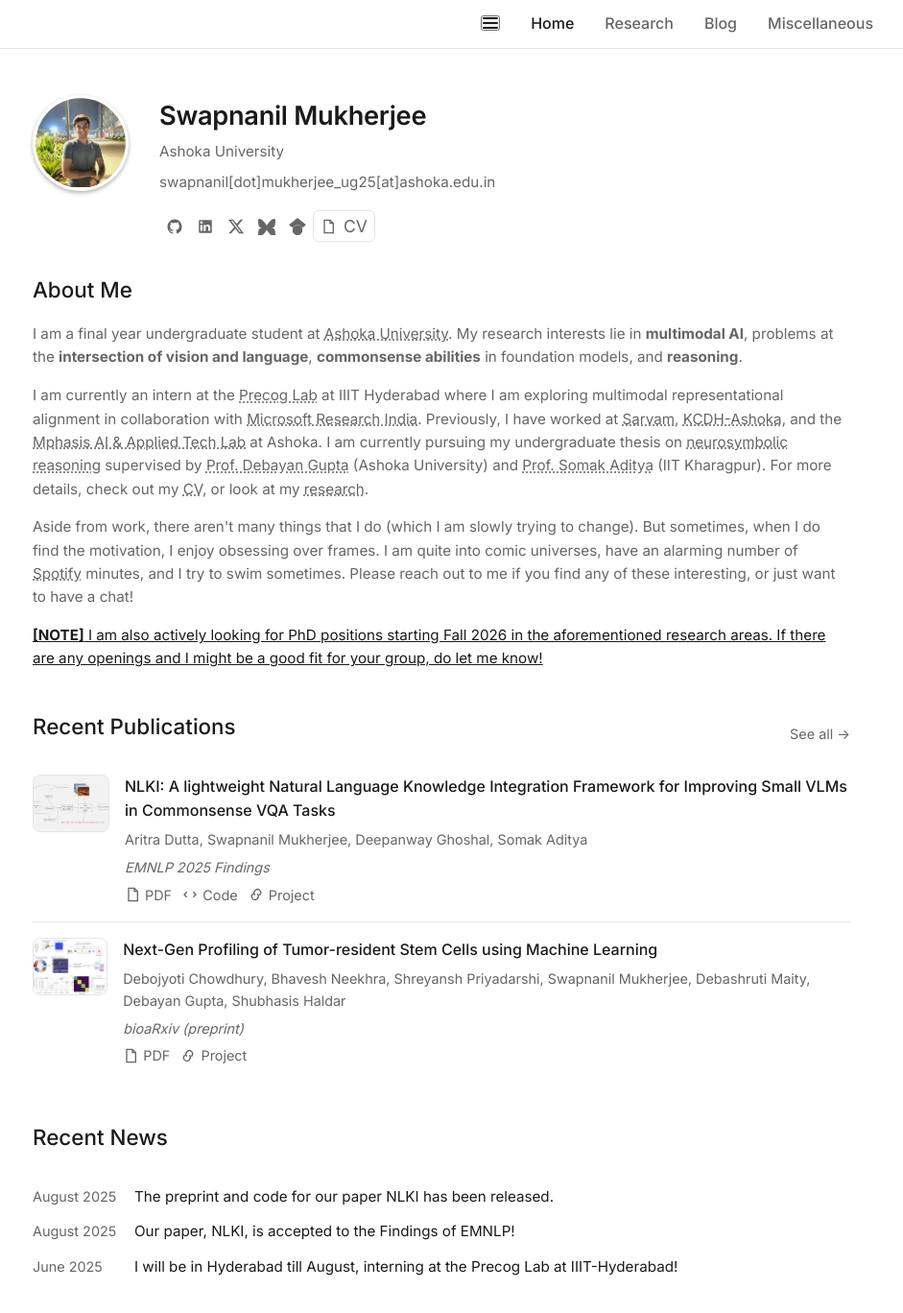
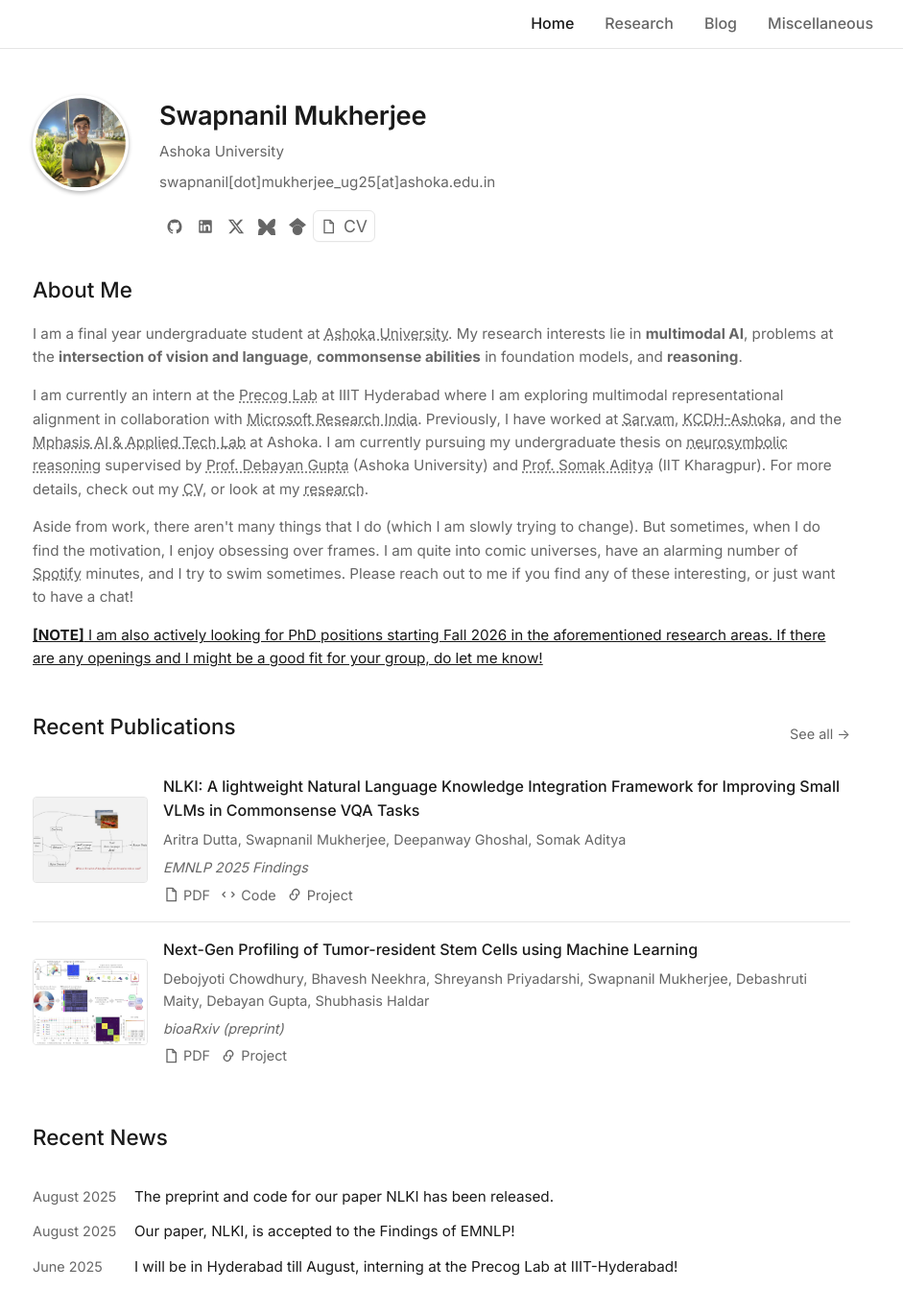
Before and after one commit to SwapnanilMukherjee/swapnanilmukherjee.github.io, a Jekyll site: the page built from index.md, in a window 1280 px wide and 1400 px high. Shown: the top 1368 px of the window at 96% size, without its empty margins (180-1121 px from the left). Built offline with Jekyll 4.4.1, drawn with Linux system fonts in a browser that asks for light colours.

Commit message:
Fix publication thumbnails and navbar
Adjusted publication thumbnails for consistency and improved visual aesthetics on both index and research pages. Increased thumbnail size, reduced border radius, and vertically centered thumbnails within their divs. Removed the burger icon from the web version of the navbar.

```diff
--- a/_includes/navigation.html
+++ b/_includes/navigation.html
@@ -7,13 +7,6 @@
       <span class="nav-toggle-bar"></span>
     </button>
     <ul class="nav-links">
-      <li class="nav-close-item">
-        <button class="nav-close" aria-label="Close navigation">
-          <span class="nav-toggle-bar"></span>
-          <span class="nav-toggle-bar"></span>
-          <span class="nav-toggle-bar"></span>
-        </button>
-      </li>
       <li><a href="/" {% if page.url == "/" %}class="active"{% endif %}>Home</a></li>
       <li><a href="/research/" {% if page.url == "/research/" %}class="active"{% endif %}>Research</a></li>
       <li><a href="/blog/" {% if page.url == "/blog/" %}class="active"{% endif %}>Blog</a></li>
--- a/assets/css/main.css
+++ b/assets/css/main.css
@@ -75,10 +75,10 @@ p a:hover {color: var(--text); text-decoration: underline dotted; transition: 10
 .link-with-icon svg { width: 16px; height: 16px; flex: 0 0 16px; }
 
 /* Publication */
-.publication { display: flex; gap: 1rem; margin-bottom: 1rem; padding-bottom: 1rem; border-bottom: 1px solid var(--border); }
+.publication { display: flex; gap: 1rem; margin-bottom: 1rem; padding-bottom: 1rem; border-bottom: 1px solid var(--border); align-items: center; }
 .publication:last-child { border-bottom: 0; }
-.publication-icon { width: 80px; height: 60px; background: var(--surface); border: 1px solid var(--border); border-radius: 8px; flex-shrink: 0; display: flex; align-items: center; justify-content: center; font-size: 1rem; color: var(--muted); }
-.publication-thumbnail { width: 80px; height: 60px; object-fit: cover; border-radius: 8px; border: 1px solid var(--border); }
+.publication-icon { width: 120px; height: 90px; background: var(--surface); border: 1px solid var(--border); border-radius: 4px; flex-shrink: 0; display: flex; align-items: center; justify-content: center; font-size: 1.2rem; color: var(--muted); }
+.publication-thumbnail { width: 120px; height: 90px; object-fit: cover; border-radius: 4px; border: 1px solid var(--border); flex-shrink: 0; }
 .publication-content h3 { margin-bottom: 0.35rem; }
 .publication-content h3 a { color: var(--text); text-decoration: none; }
 .publication-content h3 a:hover { text-decoration: underline; }
@@ -128,7 +128,24 @@ p a:hover {color: var(--text); text-decoration: underline dotted; transition: 10
   .nav-links.open { display: flex; }
   .nav-links.open ~ .nav-toggle { display: none; }
   .nav-toggle[aria-expanded="true"] { display: none; }
+  .publication-thumbnail { width: 100px; height: 75px; }
+  .publication-icon { width: 100px; height: 75px; font-size: 1rem; }
   nav ul li { text-align: left; }
+  .nav-links.open::before {
+    content: "✕";
+    display: block;
+    width: 40px;
+    height: 40px;
+    border: 1px solid var(--border);
+    border-radius: 8px;
+    background: transparent;
+    cursor: pointer;
+    text-align: center;
+    line-height: 38px;
+    margin-bottom: 0.5rem;
+    font-size: 18px;
+    color: var(--text);
+  }
   .nav-close { display: none; width: 40px; height: 40px; border: 1px solid var(--border); border-radius: 8px; background: transparent; cursor: pointer; align-items: center; justify-content: center; flex-direction: column; margin-bottom: 0.5rem; }
   .nav-links.open .nav-close { display: inline-flex; }
   .profile {
```
